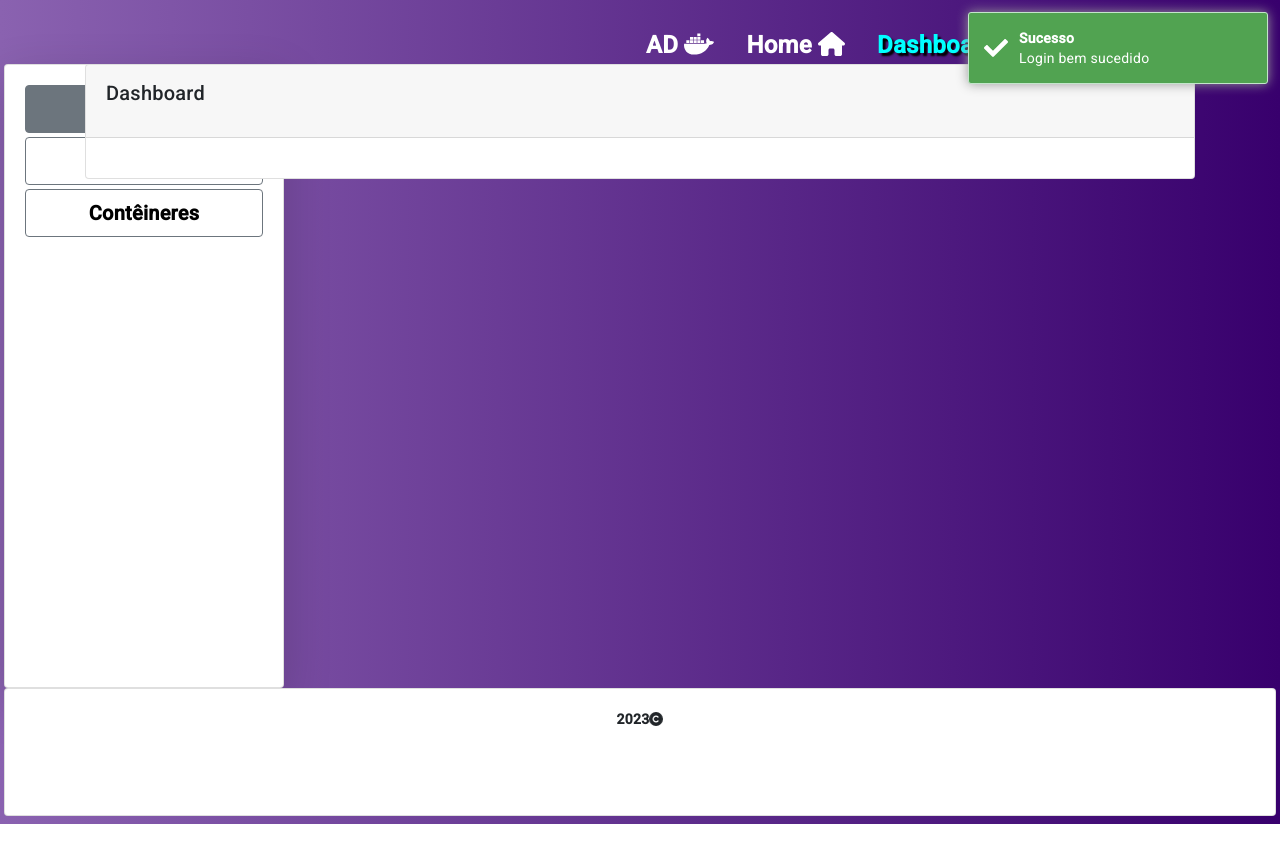
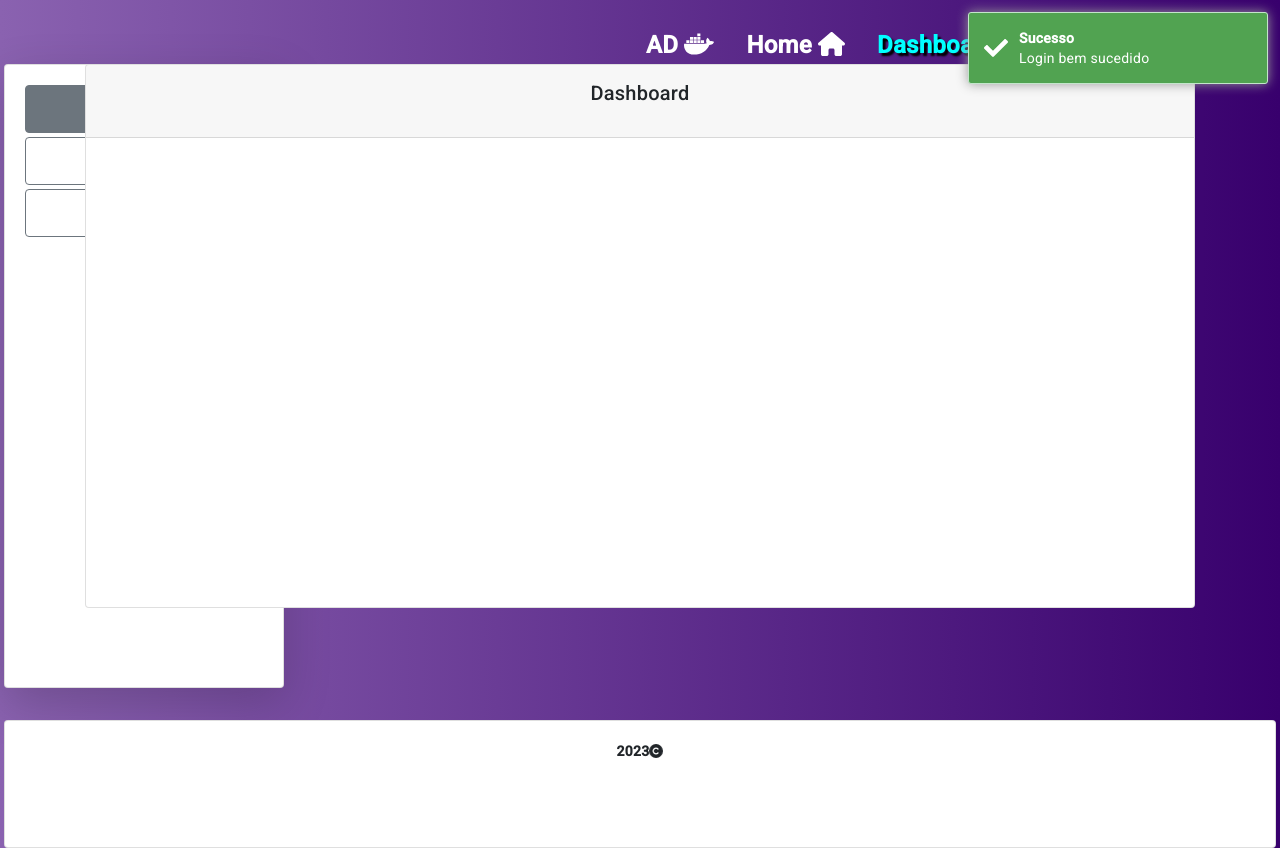
Before and after one commit to saucesar/automation_docker_gui, an Angular app: page /dashboard in a window 1280 px wide. Both pictures are taken after a click on the button "Login". Before the commit the page ends 824 px from the top, so only its background shows below. Built offline with nearby package versions, Linux system fonts and the light colour scheme.

Commit message:
Ajuste para cards ocuparem todo espaço

```diff
--- a/src/app/app.component.html
+++ b/src/app/app.component.html
@@ -1,5 +1,5 @@
 <app-navbar-lateral></app-navbar-lateral>
-<div class="container mt-4">
+<div class="container mt-4 h-100">
     <app-navbar></app-navbar>
     <router-outlet></router-outlet>
 </div>
--- a/src/app/components/dashboard/dashboard.component.html
+++ b/src/app/components/dashboard/dashboard.component.html
@@ -1,5 +1,5 @@
-<div class="card">
-    <div class="card-header">
+<div class="card h-100">
+    <div class="card-header d-flex justify-content-center">
         <h2 class="card-title">Dashboard</h2>
     </div>
     <div class="card-body">
```
